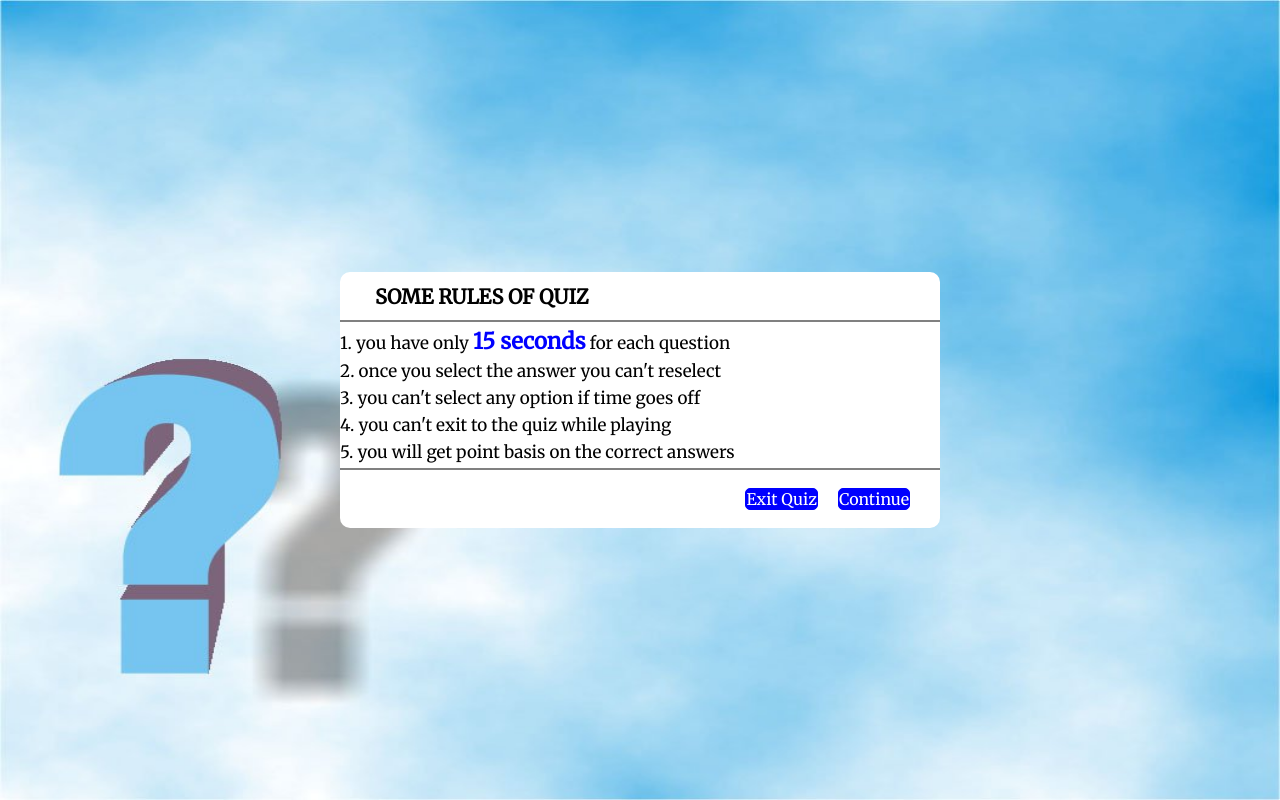
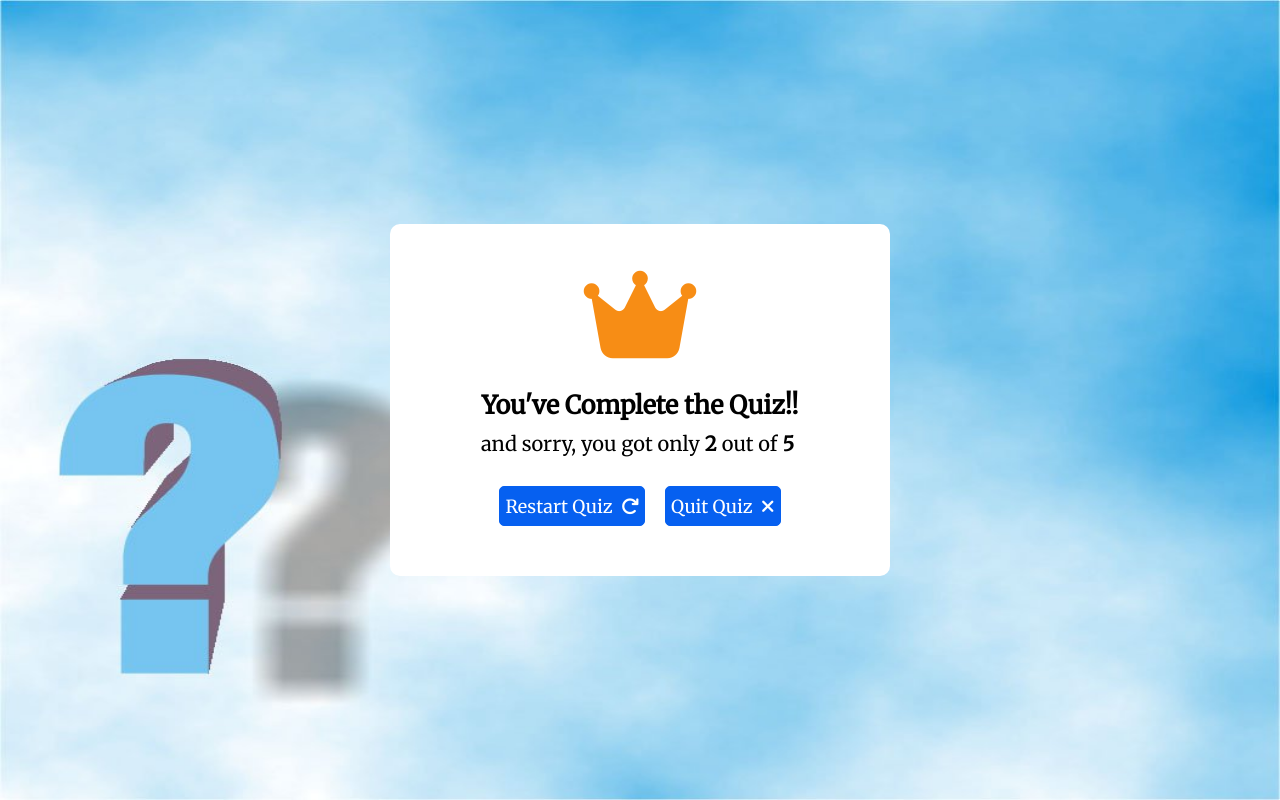
Before and after one commit to singhkhushboo996/quiz-app, a plain HTML site: page index.html in a window 1280 px wide. Drawn offline with Linux system fonts and the light colour scheme.

Commit message:
second commit

```diff
--- a/index.html
+++ b/index.html
@@ -15,7 +15,7 @@
 </head>
 <body>
 	<!-- start quiz button -->
-   <div class="start_btn"><button>Start Quiz</button></div>
+   <div class="start_btn"><button>Start Quiz &nbsp;<i class="fas fa-play"></i></button></div>
 
    <!-- information box -->
    <div class="info_box">
@@ -77,6 +77,18 @@
 	   </footer>
    </div>
 
+   <!-- Result_box -->
+   <div class="result_box">
+	   <div class="icon"><i class="fas fa-crown"></i></div>
+	   <div class="complete_text">You've Complete the Quiz!!</div>
+	   <div class="score_text">
+		   <span>and sorry, you got only <p>2</p>out of<p>5</p></span>
+	   </div>
+	   <div class="buttons">
+		   <button class="restart">Restart Quiz &nbsp;<i class="fas fa-redo"></i></button>
+		   <button class="quit">Quit Quiz &nbsp;<i class="fas fa-times"></i></button>
+	   </div>
+   </div>
 
 </body>
 </html>
--- a/style.css
+++ b/style.css
@@ -13,11 +13,13 @@ body{
 	background-attachment: fixed;
 	background-size: 100% 100%;
 }
-.start_btn ,.info_box ,.quiz_box{
+.start_btn ,.info_box ,.quiz_box ,.result_box{
 	position: absolute;
 	left: 50%;
 	top:50%;
 	transform: translate(-50% ,-50%);
+	box-shadow: 0px 4px 8px 0 rgba( 0,0,0, 0.2)
+				0px 6px 20px 0 rgba( 0,0,0, 0.19);
 }
 
 /*start button styling*/
@@ -29,15 +31,21 @@ body{
 	outline:none;
 	border: solid ;
 	border-radius: 10px;
-	background-color: rgb(20, 35, 236);
+	background-color: rgb(6, 96, 240);
 	cursor: pointer;
 }
+.start_btn button:hover{
+	background:rgb(81, 138, 230) ;
+}
+
   /*information box*/
 .info_box{
-
 	width:600px;
 	background-color: white;
 	border-radius: 10px;
+	pointer-events: none;
+	opacity: 0;
+	transform: translate(-50% -50%) scale(0.9);
 }
 .info_box .info_title{
 	height:50px;
@@ -70,37 +78,41 @@ body{
 	 justify-content: flex-end;
  }
  .info_box .Btn button{
-	 margin: 10px 10px;
-	 background-color: blue;
+	 margin: 10px 20px;
+	 background-color:rgb(6, 96, 240);
 	 color: white;
-	 border:1px solid blue;
+	 border:1px solid rgb(6, 96, 240);
 	 font-size: 16px;
 	 font-weight: 500;
 	 cursor: pointer;
 	 border-radius: 5px;
+	 padding: 10px;
 
  }
  .Btn button.exit{
 	color:white;
-	background-color: blue;
+	background-color:rgb(6, 96, 240);
  }
  .Btn button.exit:hover{
-	color:blue;
-	background-color:white;
+	color:white;
+	background-color:rgb(81, 138, 230);
  }
  .Btn button.continue{
 	color:white;
-	background-color: blue;
+	background-color:rgb(6, 96, 240);
  }
  .Btn button.continue:hover{
-	color:blue;
-	background-color:white;
+	 color: white;
+	background-color:rgb(81, 138, 230);
  }
+ /* QUIZ BOX */
  .quiz_box{
-	 display: none;
     width:600px;
 	background-color: white;
 	border-radius: 10px;
+	pointer-events: none;
+	opacity: 0;
+	transform: translate(-50% -50%) scale(0.9);
  }
  .quiz_box header{
 	 position: relative;
@@ -236,3 +248,61 @@ footer .next_btn{
 footer .next_btn:hover{
 	background:  rgb(81, 138, 230);
 }
+/* RESULT BOX */
+.result_box{
+	background-color: white;
+	width: 500px;
+	padding: 30px;
+	border-radius: 10px;
+	display: flex;
+	text-align: center;
+	align-items: center;
+	flex-direction: column;
+	justify-content: space-between;
+	/* pointer-events: none;
+	opacity: 0;
+	transform: translate(-50% -50%) scale(0.9); */
+}
+.result_box .icon{
+	font-size: 100px;
+	color:rgb(247, 141, 21);
+	margin-bottom: 10px;
+}
+.result_box .complete_text{
+	font-size: 25px;
+	font-weight: 600;
+}
+.result_box .score_text span{
+	display:flex;
+	margin: 10px 0;
+	font-size: 20px;
+	font-weight: 500;
+
+}
+.score_text span p{
+	font-weight: 700;
+	padding: 0 5px;
+}
+.result_box .buttons{
+	display: flex;
+	margin: 20px 0;
+
+
+}
+.result_box .buttons button{
+	margin: 0 10px;
+	height: 40px;
+	border:1px solid rgb(6, 96, 240);
+	outline: none;
+	font-size: 18px;
+	font-weight: 500;
+	border-radius:5px;
+	background-color: rgb(6, 96, 240);
+	color: white;
+	cursor:pointer;
+	transition: all 0.3s ease;
+	padding: 0 5px;
+}
+.result_box .buttons button:hover{
+	background:  rgb(81, 138, 230);
+}
```
